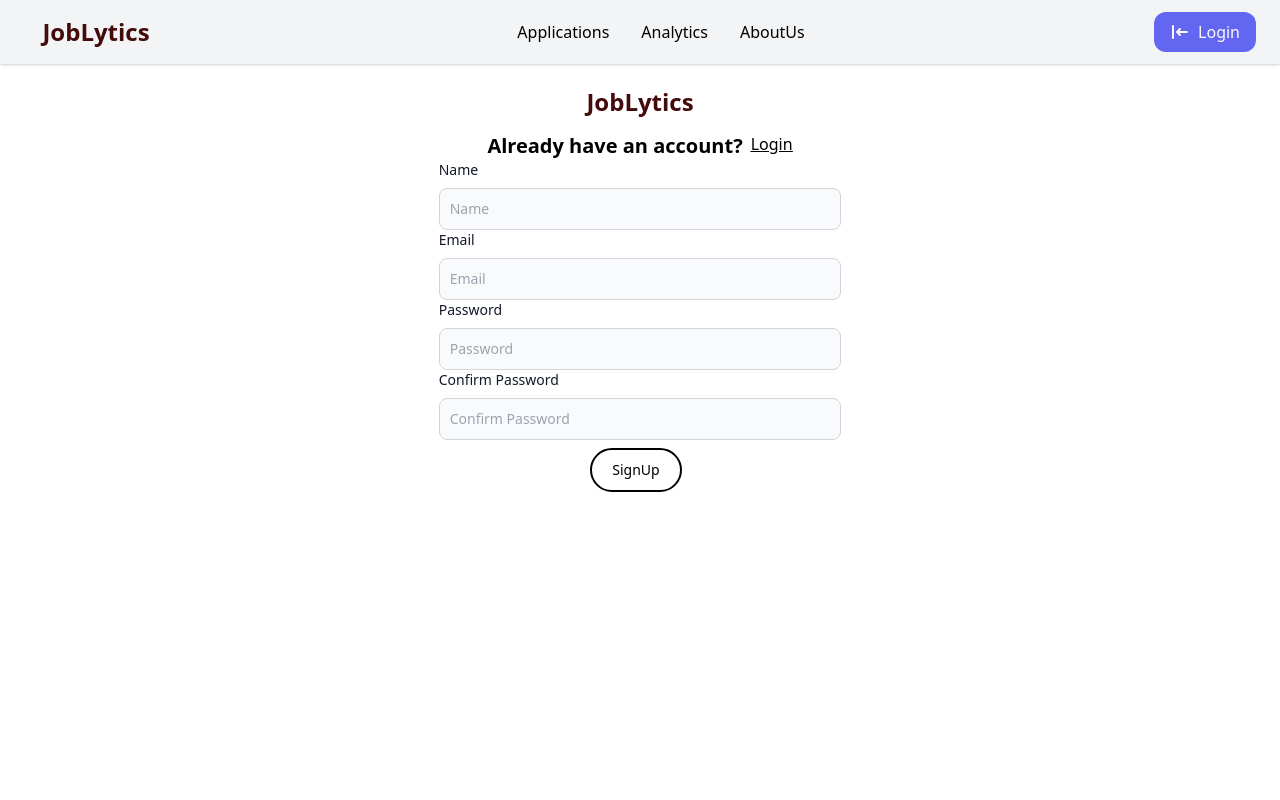
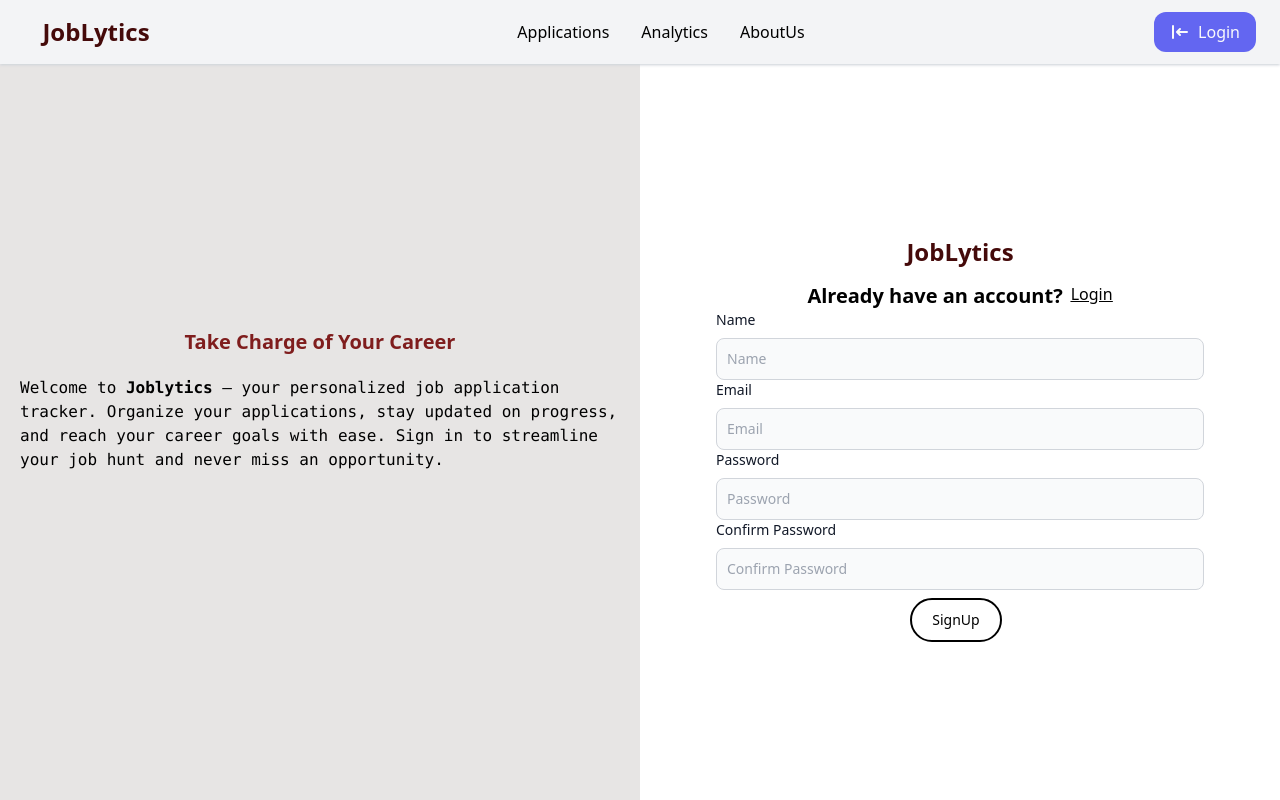
Before and after one commit to imranN74/joblytics, a React (Vite) app in the folder client/: page /signup in a window 1280 px wide. Built offline with nearby package versions, Linux system fonts and the light colour scheme; no server answers.

Commit message:
add change in signup and signin page layout

```diff
--- a/client/src/components/Land.tsx
+++ b/client/src/components/Land.tsx
@@ -1,21 +1,10 @@
 export const Land = () => {
   return (
-    <div>
-      <div className="flex justify-center h- items-center">
-        <div className="bg-yellow-300 inline-block shadow-md rounded-md px-5 py-5">
-          <div className="flex items-center font-mono flex-col font-bold text-2xl md:text-4xl h-full">
-            <div className="">TRACK</div>
-            <div className="">Your Job Application</div>
-            <div>With Ease</div>
-          </div>
-          <div className="flex flex-col items-center mt-5">
-            <div className="font-semibold text-2xl">
-              What<span className="text-3xl text-red-600">?</span> & How
-              <span className="text-3xl text-red-600">?</span>
-            </div>
-            <div className="border rounded-xl px-4 py-2">Let's Explore</div>
-          </div>
-        </div>
+    <div className="flex justify-center h-screen items-center">
+      <div className="flex items-center font-mono flex-col font-bold text-2xl md:text-4xl ">
+        <div className="">TRACK</div>
+        <div className="">Your Job Application</div>
+        <div>With Ease</div>
       </div>
     </div>
   );
--- a/client/src/components/Navbar.tsx
+++ b/client/src/components/Navbar.tsx
@@ -8,7 +8,7 @@ export const Navbar = () => {
   const navigate = useNavigate();
   const isLoggedIn = useRecoilValue(isAuthAtom);
   return (
-    <div className="sticky top-0 rounded-b-xl z-[1000]">
+    <div className="fixed top-0 rounded-b-xl z-[1000] w-full">
       <nav className="bg-gray-100 shadow shadow-gray-300 w-100 px-2 md:px-auto">
         <div className="md:h-16 h-28 mx-auto md:px-4 container flex items-center justify-between flex-wrap md:flex-nowrap">
           <div className="text-indigo-500 md:order-1">
--- a/client/src/components/SubmitButton.tsx
+++ b/client/src/components/SubmitButton.tsx
@@ -1,7 +1,7 @@
 type SubmitVal = {
   value: string;
   handleClick: () => void;
-  buttonType?: string;
+  buttonType?: boolean;
 };
 
 export const SubmitButton: React.FC<SubmitVal> = ({
@@ -14,7 +14,10 @@ export const SubmitButton: React.FC<SubmitVal> = ({
       <button
         onClick={handleClick}
         type="button"
-        className={`"text-gray-900 bg-white border-2 border-black focus:outline-none hover:bg-gray-100 focus:ring-4 focus:ring-gray-100 font-medium rounded-full text-sm px-5 py-2.5 me-2 mb-2 dark:bg-gray-800 dark:text-white dark:border-gray-600 dark:hover:bg-gray-700 dark:hover:border-gray-600 dark:focus:ring-gray-700" ${buttonType}`}
+        disabled={buttonType}
+        className={`"text-gray-900 bg-white border-2 border-black focus:outline-none hover:bg-gray-100 focus:ring-4 focus:ring-gray-100 font-medium rounded-full text-sm px-5 py-2.5 me-2 mb-2 dark:bg-gray-800 dark:text-white dark:border-gray-600 dark:hover:bg-gray-700 dark:hover:border-gray-600 dark:focus:ring-gray-700" ${
+          buttonType ? "cursor-not-allowed" : ""
+        }`}
       >
         {value}
       </button>
--- /dev/null
+++ b/client/src/pages/SignContent.tsx
@@ -0,0 +1,15 @@
+export const SignContent = () => {
+  return (
+    <div className="hidden md:flex flex-col justify-center w-1/2 items-center px-5 bg-stone-200">
+      <div className="font-sans font-semibold text-xl text-red-900">
+        Take Charge of Your Career
+      </div>
+      <div className="mt-5 font-medium font-mono">
+        Welcome to <strong>Joblytics</strong> – your personalized job
+        application tracker. Organize your applications, stay updated on
+        progress, and reach your career goals with ease. Sign in to streamline
+        your job hunt and never miss an opportunity.
+      </div>
+    </div>
+  );
+};
--- a/client/src/pages/SignIn.tsx
+++ b/client/src/pages/SignIn.tsx
@@ -11,6 +11,7 @@ import { Link } from "react-router-dom";
 import { isAuthAtom } from "../store/atoms/atom";
 import { useSetRecoilState } from "recoil";
 import { ProcessLoader } from "../components/loader/ProcessLoader";
+import { SignContent } from "./SignContent";
 
 const BACKEND_BASE_URL = import.meta.env.VITE_BACKEND_BASE_URL;
 
@@ -61,8 +62,9 @@ export const SignIn = () => {
   }
 
   return (
-    <div className="mt-24 flex justify-center items-center">
-      <div className="w-full px-3 md:w-1/3 py-4 rounded-md">
+    <div className="md:flex md:h-screen">
+      <div className="flex justify-center items-center h-screen md:h-auto md:mt-20 md:w-1/2">
+        <div className="w-full px-3 md:w-4/5 py-4 rounded-md">
           <div className="flex justify-center pb-2">
             <Logo />
           </div>
@@ -97,5 +99,7 @@ export const SignIn = () => {
           </div>
         </div>
       </div>
+      <SignContent />
+    </div>
   );
 };
--- a/client/src/pages/SignUp.tsx
+++ b/client/src/pages/SignUp.tsx
@@ -9,6 +9,7 @@ import { SubmitButton } from "../components/SubmitButton";
 import { toast } from "react-toastify";
 import axios from "axios";
 import { ProcessLoader } from "../components/loader/ProcessLoader";
+import { SignContent } from "./SignContent";
 
 const BACKEND_BASE_URL = import.meta.env.VITE_BACKEND_BASE_URL;
 
@@ -59,8 +60,10 @@ export const SignUp = () => {
   }
 
   return (
-    <div className="flex justify-center items-center ">
-      <div className="w-full px-3 md:w-1/3 py-4 rounded-md">
+    <div className="md:flex md:h-screen">
+      <SignContent />
+      <div className="flex justify-center items-center h-screen md:h-auto md:mt-20 md:w-1/2">
+        <div className="w-full px-3 md:w-4/5 py-4 rounded-md">
           {!optCardVisibility ? (
             <div>
               <div className="flex justify-center pb-2">
@@ -108,7 +111,9 @@ export const SignUp = () => {
                 />
 
                 {formData.password != cnfPwd ? (
-                <div className="text-red-600">Password doesn't match</div>
+                  <div className="text-red-600">
+                    Confirm Password doesn't match
+                  </div>
                 ) : (
                   ""
                 )}
@@ -119,9 +124,7 @@ export const SignUp = () => {
                     <SubmitButton
                       handleClick={submitClick}
                       value="SignUp"
-                    buttonType={
-                      formData.password != cnfPwd ? "cursor-not-allowed" : ""
-                    }
+                      buttonType={formData.password != cnfPwd ? true : false}
                     />
                   )}
                 </div>
@@ -138,5 +141,6 @@ export const SignUp = () => {
           )}
         </div>
       </div>
+    </div>
   );
 };
```
Lines whose indentation alone changed are shown as unchanged.
